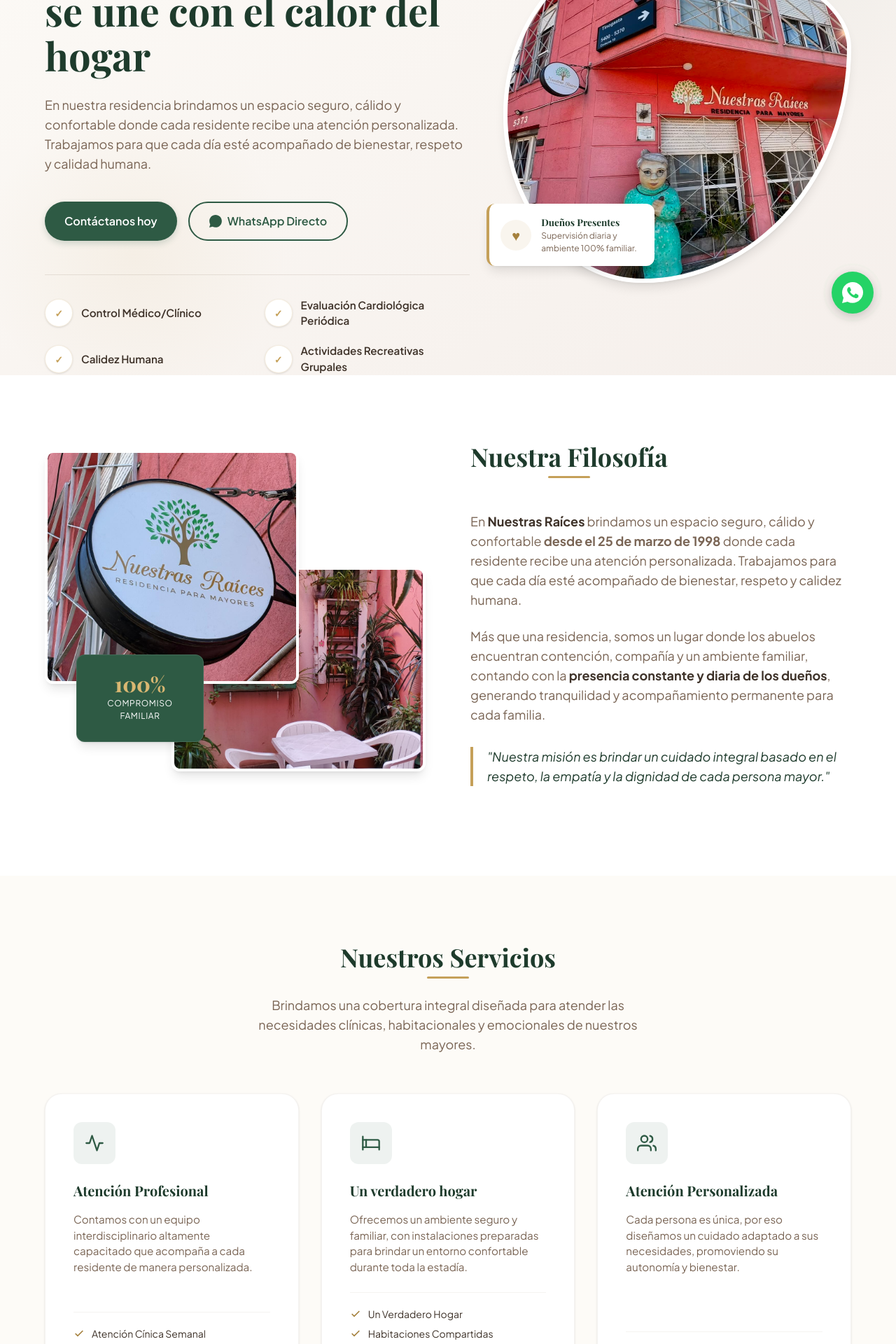
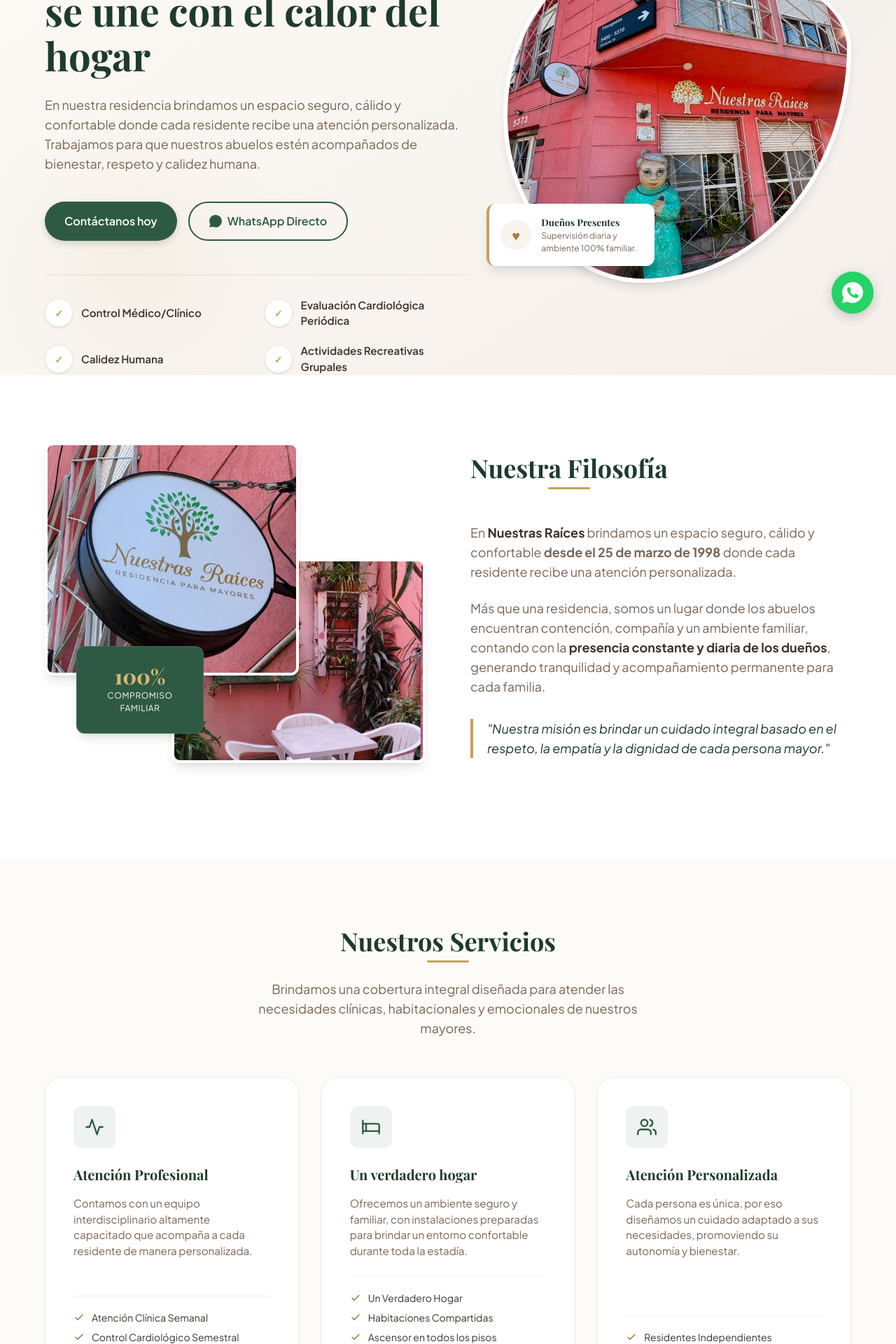
Before and after one commit to JCM200309/NuestrasRaices-PaginaWeb, a React (Vite) app: page / in a window 1280 px wide. Shown: the part 320-2240 px from the top of the page at 70% size. Built offline with nearby package versions, Linux system fonts and the light colour scheme; a web font is replaced by a local one.

Commit message:
cambios de textos

```diff
--- a/src/components/About.jsx
+++ b/src/components/About.jsx
@@ -26,7 +26,7 @@ export default function About() {
             </h2>
             <div className="mt-8">
               <p className="text-lg text-brown-light mb-6">
-                En <strong className="text-brown-dark">Nuestras Raíces</strong> brindamos un espacio seguro, cálido y confortable <strong>desde el 25 de marzo de 1998 </strong>donde cada residente recibe una atención personalizada. Trabajamos para que cada día esté acompañado de bienestar, respeto y calidez humana.
+                En <strong className="text-brown-dark">Nuestras Raíces</strong> brindamos un espacio seguro, cálido y confortable <strong>desde el 25 de marzo de 1998 </strong>donde cada residente recibe una atención personalizada.
               </p>
               <p className="text-lg text-brown-light mb-6">
                 Más que una residencia, somos un lugar donde los abuelos encuentran contención, compañía y un ambiente familiar, contando con la  <strong className="text-brown-dark">presencia constante y diaria de los dueños</strong>, generando tranquilidad y acompañamiento permanente para cada familia.
--- a/src/components/Hero.jsx
+++ b/src/components/Hero.jsx
@@ -29,7 +29,7 @@ export default function Hero() {
           </h1>
 
           <p className="text-lg text-brown-light mb-10">
-            En nuestra residencia brindamos un espacio seguro, cálido y confortable donde cada residente recibe una atención personalizada. Trabajamos para que cada día esté acompañado de bienestar, respeto y calidad humana.
+            En nuestra residencia brindamos un espacio seguro, cálido y confortable donde cada residente recibe una atención personalizada. Trabajamos para que nuestros abuelos estén acompañados de bienestar, respeto y calidez humana.
           </p>
 
           <div className="flex flex-wrap gap-4 mb-12">
--- a/src/components/Services.jsx
+++ b/src/components/Services.jsx
@@ -13,7 +13,7 @@ const services = [
         <path d="M22 12h-4l-3 9L9 3l-3 9H2" />
       </svg>
     ),
-    features: ["Atención Cínica Semanal", "Control Cardiológico Semestral", "Suministro de Medicación"],
+    features: ["Atención Clínica Semanal", "Control Cardiológico Semestral", "Suministro de Medicación"],
   },
   {
     title: "Un verdadero hogar",
--- a/src/data/siteData.js
+++ b/src/data/siteData.js
@@ -36,7 +36,6 @@ export const galleryItems = [
   { src: "/Fotos/CartelExterior.jpeg", title: "Cartel Principal", category: "exterior", desc: "Bienvenidos a Residencial Nuestras Raíces" },
   { src: "/Fotos/CartelesPatio.jpeg", title: "Mensajes de Buena Onda", category: "exterior", desc: "Detalles que decoran nuestro espacio exterior" },
   { src: "/Fotos/Patio1.jpeg", title: "Patio Verde", category: "patio", desc: "Sector de encuentros" },
-  { src: "/Fotos/Patio3.jpeg", title: "Sector de Relax", category: "patio", desc: "Lugar de encuentros" },
   { src: "/Fotos/terraza.jpeg", title: "Espacio Exterior Terraza", category: "patio", desc: "Sector de sol confortable al aire libre" },
   { src: "/Fotos/Habitacion1.jpeg", title: "Habitación Compartida", category: "habitaciones", desc: "Espacios amplios y adaptados para mayor confort" },
   { src: "/Fotos/Habitacion2.jpeg", title: "Habitación Luminosa", category: "habitaciones", desc: "Confortable" },
@@ -52,7 +51,7 @@ export const galleryItems = [
   { src: "/videoChicosMusica.mp4", type: "video", title: "Música en Vivo", category: "actividades", desc: "Nos juntamos junto a los jovenes a cantar y a disfrutar un lindo momento" },
   { src: "/fotoMusica.jpeg", title: "Música en Vivo", category: "actividades", desc: "Música con estudiantes de secundaria" },
   { src: "/actividadesArgentina.jpeg", title: "Festejos patrios", category: "actividades", desc: "Decoramos y festejamos juntos las fechas patrias" },
-  { src: "/estimulacion.jpeg", title: "Taller de Memoria", category: "actividades", desc: "Distintos juegos para ejercitar la mentemusic" },
+  { src: "/estimulacion.jpeg", title: "Taller de Memoria", category: "actividades", desc: "Distintos juegos para ejercitar la mente" },
   { src: "/estimulacionYMente4.jpeg", title: "Taller de Estimulación Cognitiva", category: "actividades", desc: "Juegos grupales y ejercicios de memoria" },
   { src: "/estimulacionYMente5.jpeg", title: "Taller de Estimulación Cognitiva", category: "actividades", desc: "Juegos grupales y ejercicios de memoria" },
   { src: "/nocheDeMusica.mp4", type: "video", title: "Música en Vivo", category: "actividades", desc: "Nos juntamos a cantar y a disfrutar un lindo momento" },
```
